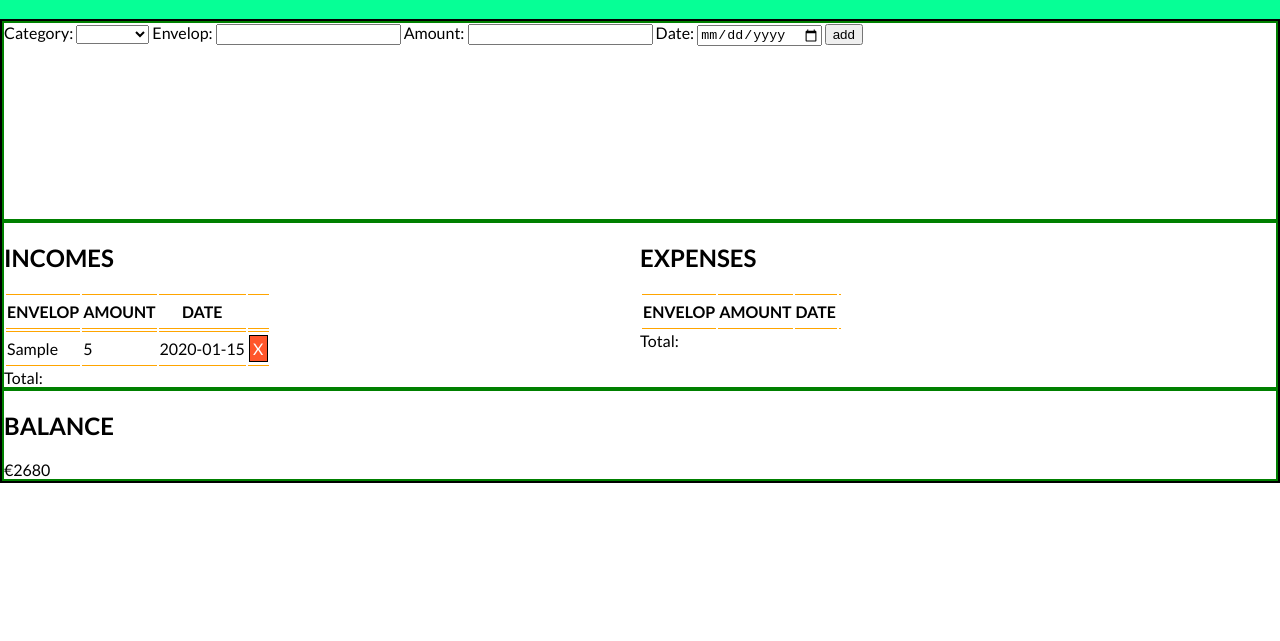
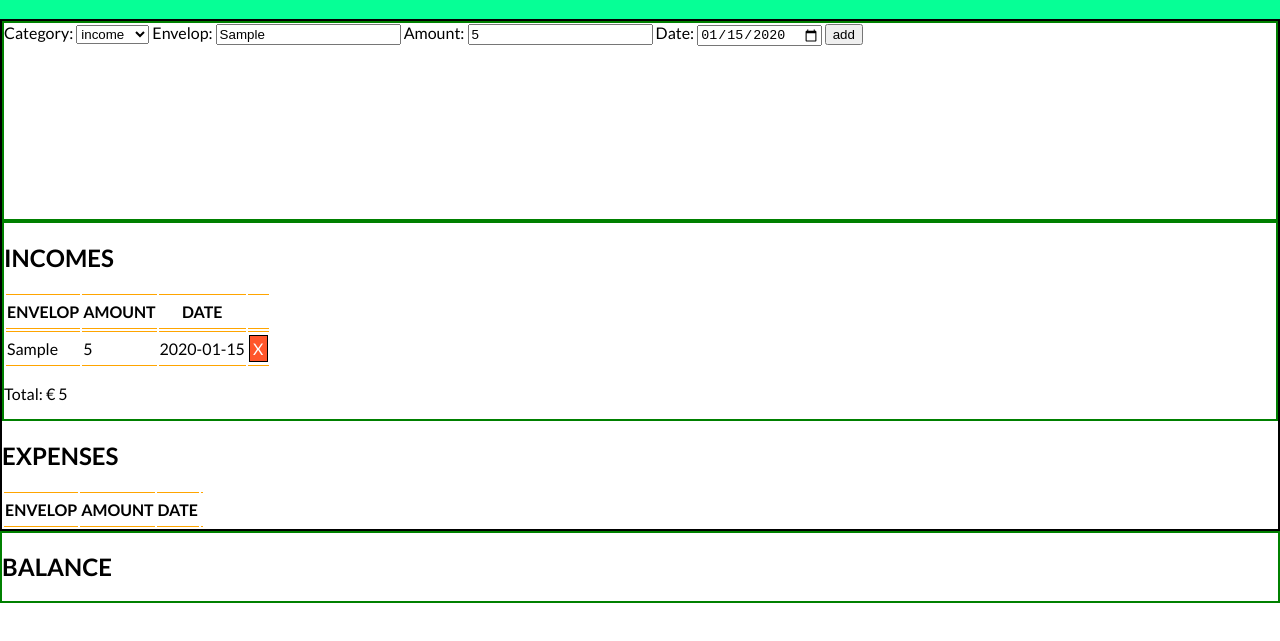
Before and after one commit to chaeahpark/account-app, a plain HTML site: page index.html in a window 1280 px wide. Both pictures are taken after typing "Sample", "5", "2020-01-15" into the empty fields and a click on the button "add". Shown: the part 63-704 px from the top of the page. Drawn offline with Linux system fonts and the light colour scheme.

Commit message:
javascript part has been done

```diff
--- a/index.html
+++ b/index.html
@@ -55,7 +55,9 @@
             </thead>
             <tbody id="income-list"></tbody>
           </table>
-          <div class="total-income">Total: <span id="total-income"></span></div>
+          <div id="total-income">
+          </div>
+        </div>
         </section>
         <section class="expense">
           <h2 class="title">EXPENSES</h2>
@@ -70,14 +72,14 @@
             </thead>
             <tbody id="expense-list"></tbody>
           </table>
-          <div class="total-expense">
-            Total: <span id="total-expense"></span>
+          <div id="total-expense">
+
           </div>
         </section>
       </div>
       <section class="balance">
         <h2 class="title">BALANCE</h2>
-        <div id="amountOfBalance">€2680</div>
+        <div id="balanceAmount"></div>
       </section>
     </div>
     <script src="main.js"></script>
--- a/main.js
+++ b/main.js
@@ -59,7 +59,7 @@ class Expense {
 class UI {
   // display income list
   static displayIncome() {
-    const incomes = storedIncomeList;
+    const incomes = Store.getIncomes();
 
     incomes.forEach(income => {
       console.log(income);
@@ -82,10 +82,23 @@ class UI {
   }
 
   // display total income
+  static displayTotalIncome() {
+    const incomes = Store.getIncomes();
+    let incomeAmountArr = incomes.map(income => Number(income.amount));
+    UI.addTotalIncomeToList(incomeAmountArr);
+  }
+
+  static addTotalIncomeToList(arr) {
+    const totalIncomeList = document.getElementById("total-income");
+    const totalIncomeAmount = arr.reduce((acc, income) => {
+      return acc + income;
+    });
+    totalIncomeList.innerHTML = `<p>Total: € <span id="totalIncomeAmount">${totalIncomeAmount}</span></p>`;
+  }
 
   // display expense list
   static displayExpense() {
-    const expenses = storedExpenseList;
+    const expenses = Store.getExpense();
 
     expenses.forEach(expense => {
       UI.addExpenseToList(expense);
@@ -105,6 +118,34 @@ class UI {
       <td><a class="deleteBtn" href="#">X</a></td>
       `;
     expenseList.appendChild(row);
+  }
+
+  //display total expense
+  static displayTotalExpense() {
+    const expenses = Store.getExpense();
+    let expenseAmountArr = expenses.map(expense => Number(expense.amount));
+    UI.addTotalExpenseToList(expenseAmountArr);
+  }
+
+  static addTotalExpenseToList(arr) {
+    const totalExpenseList = document.getElementById("total-expense");
+    const totalExpenseAmount = arr.reduce((acc, expense) => {
+      return acc + expense;
+    });
+    totalExpenseList.innerHTML = `<p>Total: € <span id="totalExpenseAmount">${totalExpenseAmount}<span></p>`;
+  }
+
+  //display balance
+  static displayBalance() {
+    const totalIncome = Number(
+      document.getElementById("totalIncomeAmount").textContent
+    );
+    const totalExpense = Number(
+      document.getElementById("totalExpenseAmount").textContent
+    );
+    const balance = totalIncome - totalExpense;
+    const balanceList = document.getElementById("balanceAmount");
+    balanceList.innerHTML = `€ <span>${balance}</span>`;
   }
 
   static showAlert(msg, className) {
@@ -132,10 +173,6 @@ class UI {
       elem.parentElement.parentElement.remove();
     }
   }
-
-  // TODO display total expense
-
-  // display balance
 }
 
 //Storage class
@@ -203,7 +240,10 @@ class Store {
 //Events
 document.addEventListener("DOMContentLoaded", () => {
   UI.displayIncome();
+  UI.displayTotalIncome();
   UI.displayExpense();
+  UI.displayTotalExpense();
+  UI.displayBalance();
 });
 // When add button is clicked
 form.addEventListener("submit", e => {
@@ -223,10 +263,14 @@ form.addEventListener("submit", e => {
     const income = new Income(envelop, amount, date);
     UI.addIncomeToList(income);
     Store.addIncome(income);
+    UI.displayTotalIncome();
+    UI.displayBalance();
   } else if (category === "expense") {
     const expense = new Expense(envelop, amount, date);
     UI.addExpenseToList(expense);
     Store.addExpense(expense);
+    UI.displayTotalExpense();
+    UI.displayBalance();
   }
 
   UI.showAlert("The item added.", "success");
@@ -239,6 +283,8 @@ incomeList.addEventListener("click", e => {
   console.log(e.target);
   UI.deleteItemFromList(e.target);
   Store.removeIncome(e.target);
+  UI.displayTotalIncome();
+  UI.displayBalance();
   UI.showAlert("The item removed.", "success");
 });
 
@@ -246,5 +292,7 @@ expenseList.addEventListener("click", e => {
   console.log(e.target);
   UI.deleteItemFromList(e.target);
   Store.removeExpense(e.target);
+  UI.displayTotalExpense();
+  UI.displayBalance();
   UI.showAlert("The item removed.", "success");
 });
```
